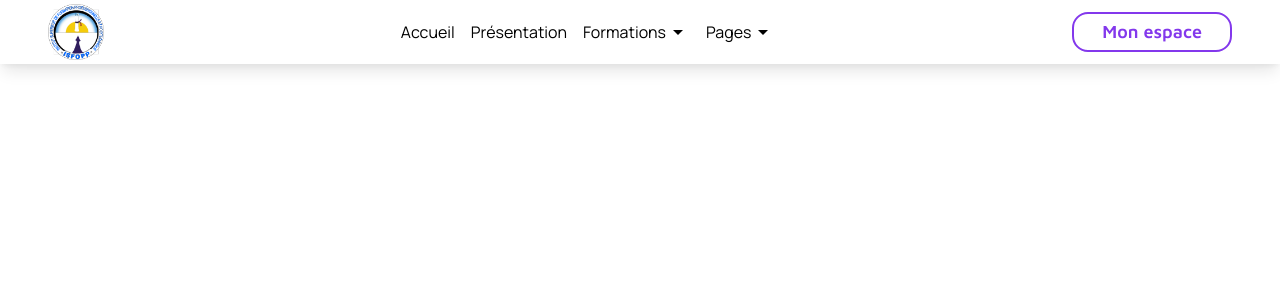
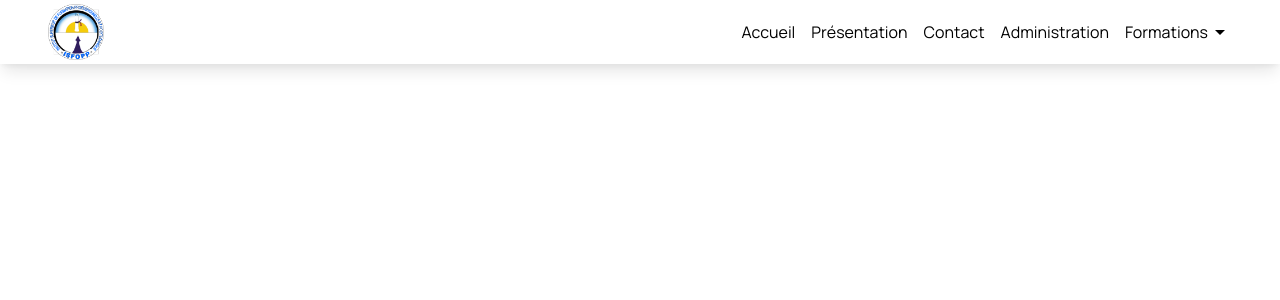
Before and after one commit to NaimCode/ISFOPP_frontend, a React (Create React App) app: page / in a window 1280 px wide. Shown: the top 300 px of the page. Built offline with nearby package versions, Linux system fonts and the light colour scheme; no server answers; the HTML template or start-up script is replaced by a standard one; a web font is replaced by a local one.

Commit message:
ajustement

```diff
--- a/src/components/Info.js
+++ b/src/components/Info.js
@@ -18,8 +18,8 @@ const Info = () => {
   return (
     <section class="text-gray-600 body-font">
       {info != null && (
-        <div class="container px-5 md:px-24 py-12 mx-auto">
-          <div class="flex flex-wrap w-full mb-20">
+        <div class="container px-5 md:px-14 py-12 mx-auto">
+          <div class="flex flex-wrap w-full mb-20 px-10 ">
             <div class="lg:w-1/2 w-full mb-6 lg:mb-0">
               <h1 class="sm:text-5xl text-3xl font-medium title-font mb-2 text-gray-900">
                 Nouvelles
--- a/src/components/Navbar.js
+++ b/src/components/Navbar.js
@@ -29,7 +29,7 @@ const Navbar = () => {
           )
         )}
       </div>
-      <BigButton link="/mon_space" color="primary" title="Mon espace" />
+      {/* <BigButton link="/mon_space" color="primary" title="Mon espace" /> */}
     </div>
   );
 };
--- a/src/data/internal.js
+++ b/src/data/internal.js
@@ -10,13 +10,19 @@ export const listMenu = [
     dropdown: false,
   },
   {
+    title: "Contact",
+    route: "/contact",
+    dropdown: false,
+  },
+  {
+    title: "Administration",
+    route: "/administration",
+    dropdown: false,
+  },
+  {
     title: "Formations",
     route: "/formations",
     dropdown: true,
   },
-  {
-    title: "Pages",
-    route: "/pages",
-    dropdown: true,
-  },
+  ,
 ];
```
